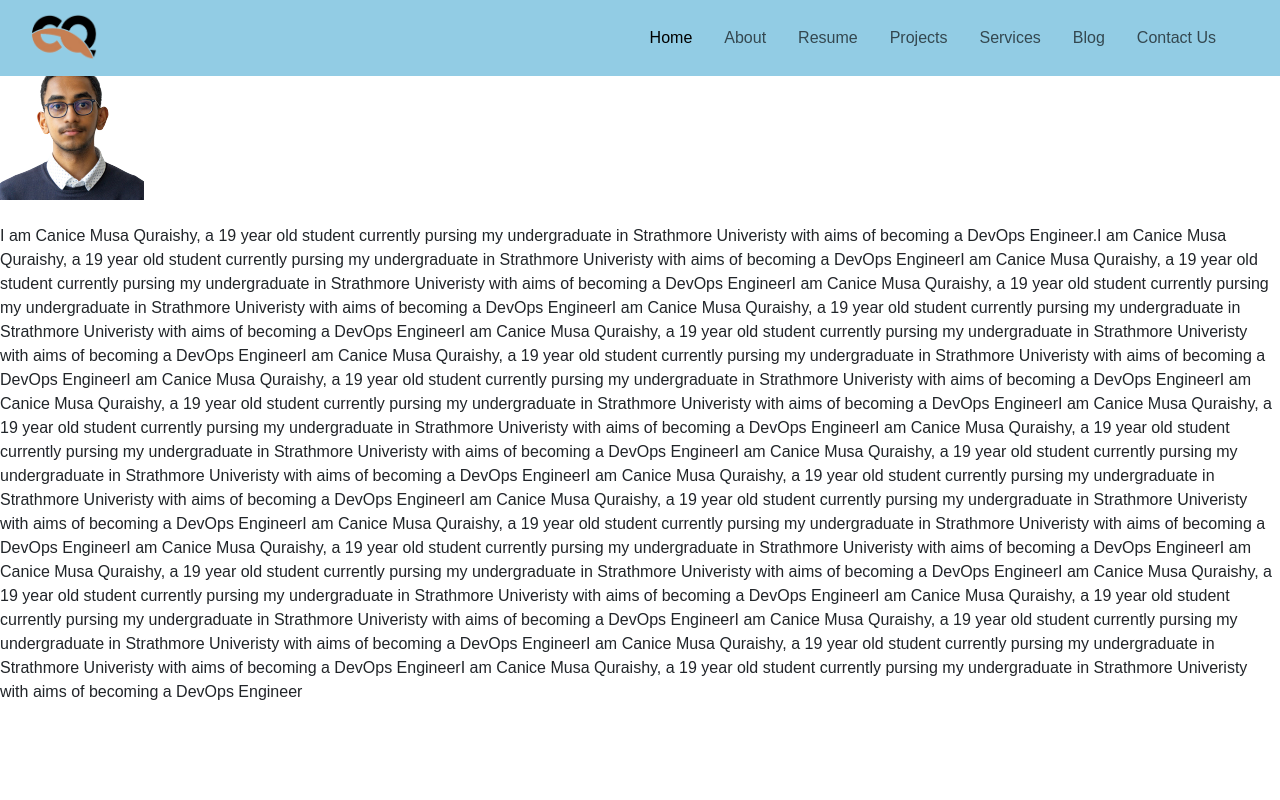
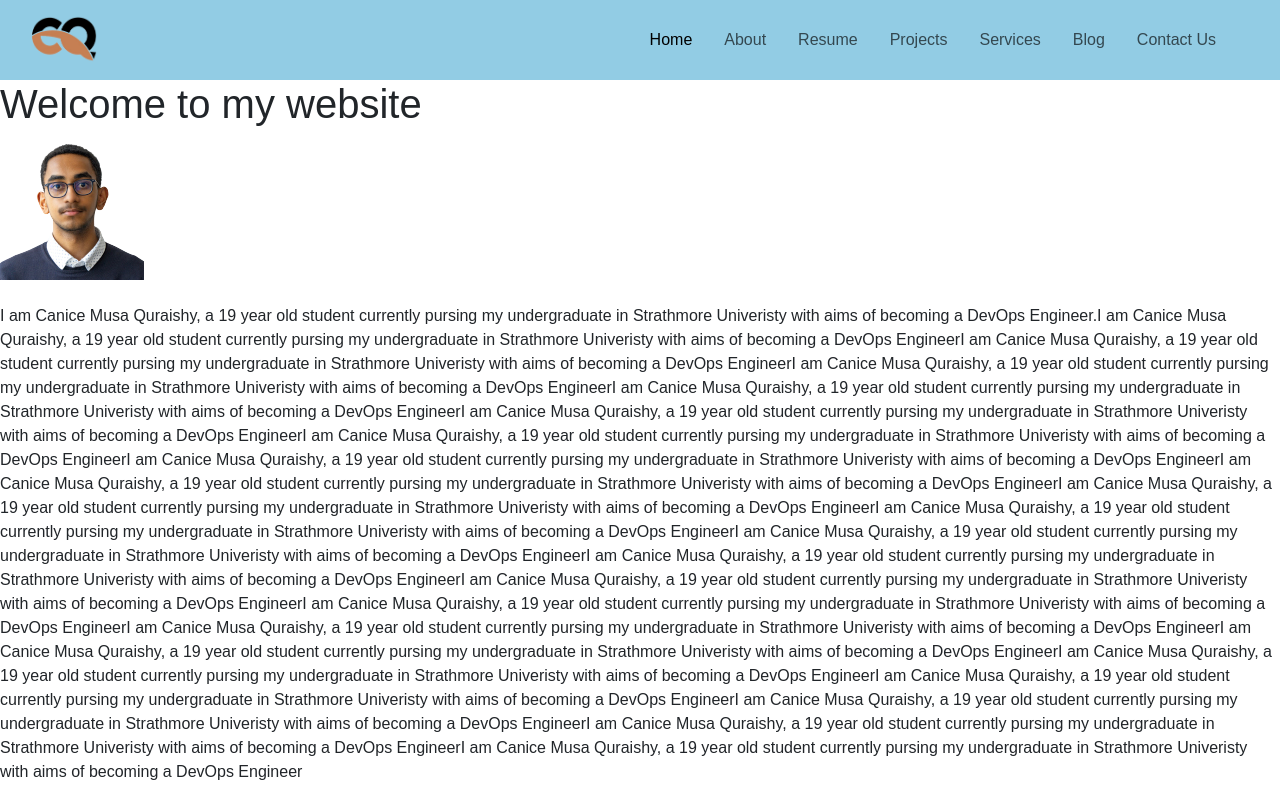
Before and after one commit to CaniceQuraishy/webapp2, a PHP site: page /index.php in a window 1280 px wide. Run offline with PHP 8.4, Linux system fonts and the light colour scheme.

Commit message:
Updated CSS

```diff
--- a/style.css
+++ b/style.css
@@ -10,6 +10,8 @@
     background-size: cover;
     background-position: center;
     font-family: "Outfit";
+    margin:0;
+    padding-top:5em;
 }
 
 /*Header*/
@@ -21,6 +23,7 @@
     position:fixed;
     top:0;
     width:100%;
+    height:5em;
     align-items: center;
     padding: 10px 20px;
 }
```
